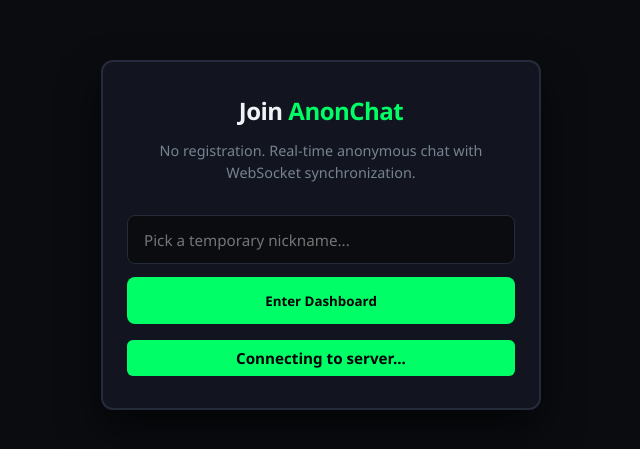
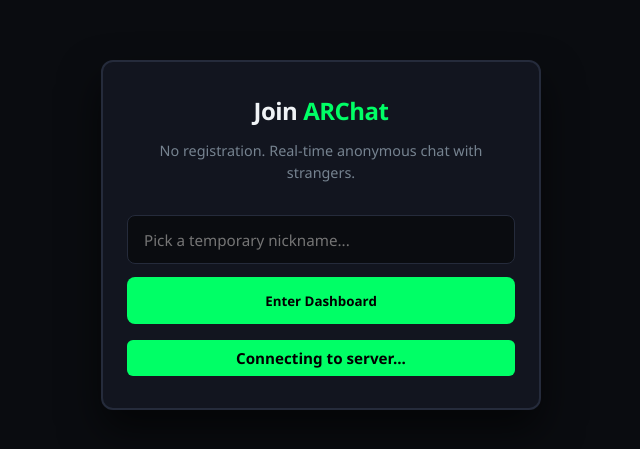
Before and after one commit to akbarsolangilaptopid-source/chatting-site, a website: page index.html in a window 1280 px wide. Shown: the part 165-614 px from the top of the page, without its empty margins (319-959 px from the left). Drawn offline with nearby package versions, Linux system fonts and the light colour scheme; no server answers.

Commit message:
fixed and update code

```diff
--- a/index.html
+++ b/index.html
@@ -3,7 +3,7 @@
 <head>
     <meta charset="UTF-8">
     <meta name="viewport" content="width=device-width, initial-scale=1.0">
-    <title>AnonChat | Hybrid Dashboard</title>
+    <title>ARChat | Dashboard</title>
     <link rel="stylesheet" href="style.css">
     <script src="https://cdn.socket.io/4.5.4/socket.io.min.js"></script>
 </head>
@@ -11,8 +11,8 @@
 
     <!-- Join Panel -->
     <div id="join-container" class="card">
-        <h2>Join <span class="brand-text">AnonChat</span></h2>
-        <p>No registration. Real-time anonymous chat with WebSocket synchronization.</p>
+        <h2>Join <span class="brand-text">ARChat</span></h2>
+        <p>No registration. Real-time anonymous chat with strangers.</p>
         <form id="join-form">
             <input type="text" id="username-input" placeholder="Pick a temporary nickname..." required autocomplete="off" maxlength="15">
             <button type="submit" class="btn-primary">Enter Dashboard</button>
@@ -27,7 +27,7 @@
         <aside class="sidebar">
             <button id="menu-toggle" class="menu-toggle">☰</button>
             <div class="sidebar-header">
-                <h3>AnonChat</h3>
+                <h3>ARChat</h3>
             </div>
 
             <!-- Profile Unit -->
@@ -35,7 +35,7 @@
                 <div class="avatar" id="user-avatar">?</div>
                 <div class="user-info">
                     <span class="user-name" id="display-username">Anonymous</span>
-                    <span class="user-status">Online Sync Active</span>
+                    <span class="user-status">Online</span>
                 </div>
             </div>
 
```
